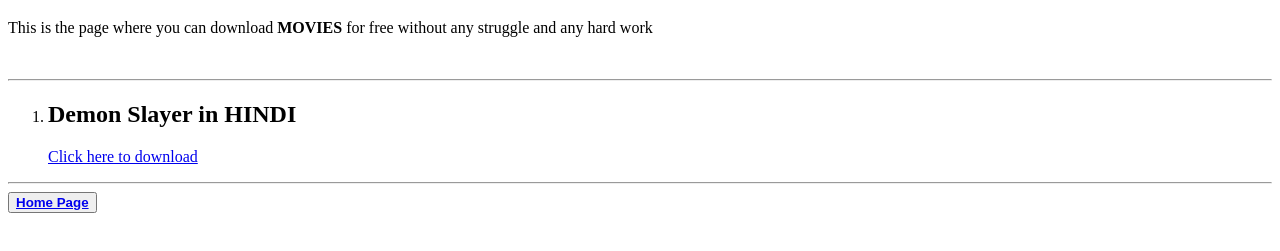
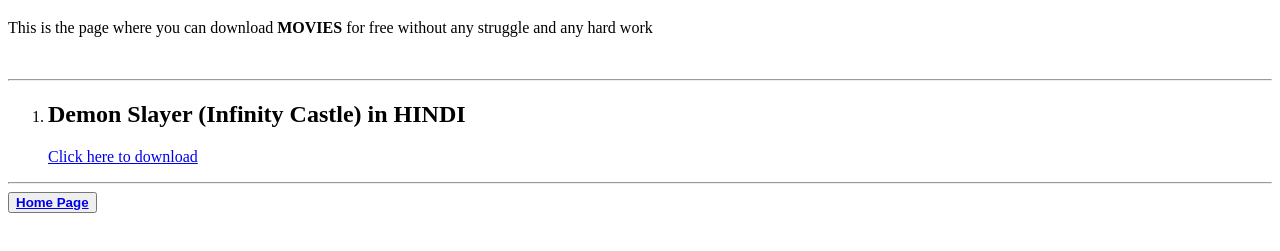
Before and after one commit to shubh3107-web/shubh3107, a plain HTML site: page movies.html in a window 1280 px wide. Shown: the part 61-312 px from the top of the page. Drawn offline with Linux system fonts and the light colour scheme.

Commit message:
Add files via upload

```diff
--- a/movies.html
+++ b/movies.html
@@ -11,7 +11,7 @@
     <br>
     <hr>
     <ol>
-        <li><h2>Demon Slayer in HINDI</h2></li>
+        <li><h2>Demon Slayer (Infinity Castle) in HINDI</h2></li>
             <a href="https://www.mediafire.com/file/1jk2xt4yeb37r4g/(Movies4u.Foo).Demon.Slayer.Kimetsu.No.Yaiba.Infinity.Castle.2025.1080p.HDTC.Hindi.LiNE-Japanese.ESub.x264.mkv/file">Click here to download</a></ol>
             <hr>
             <button>
```
